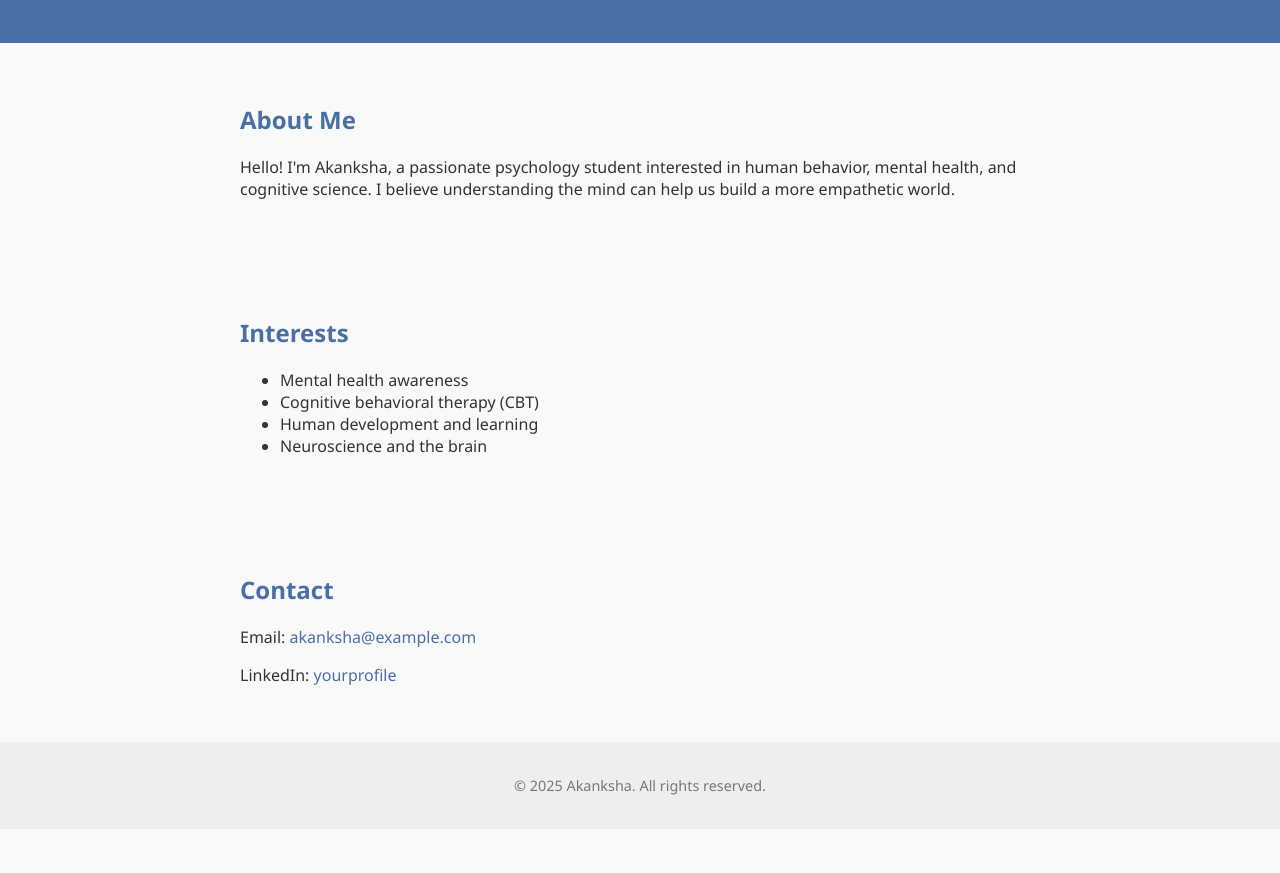
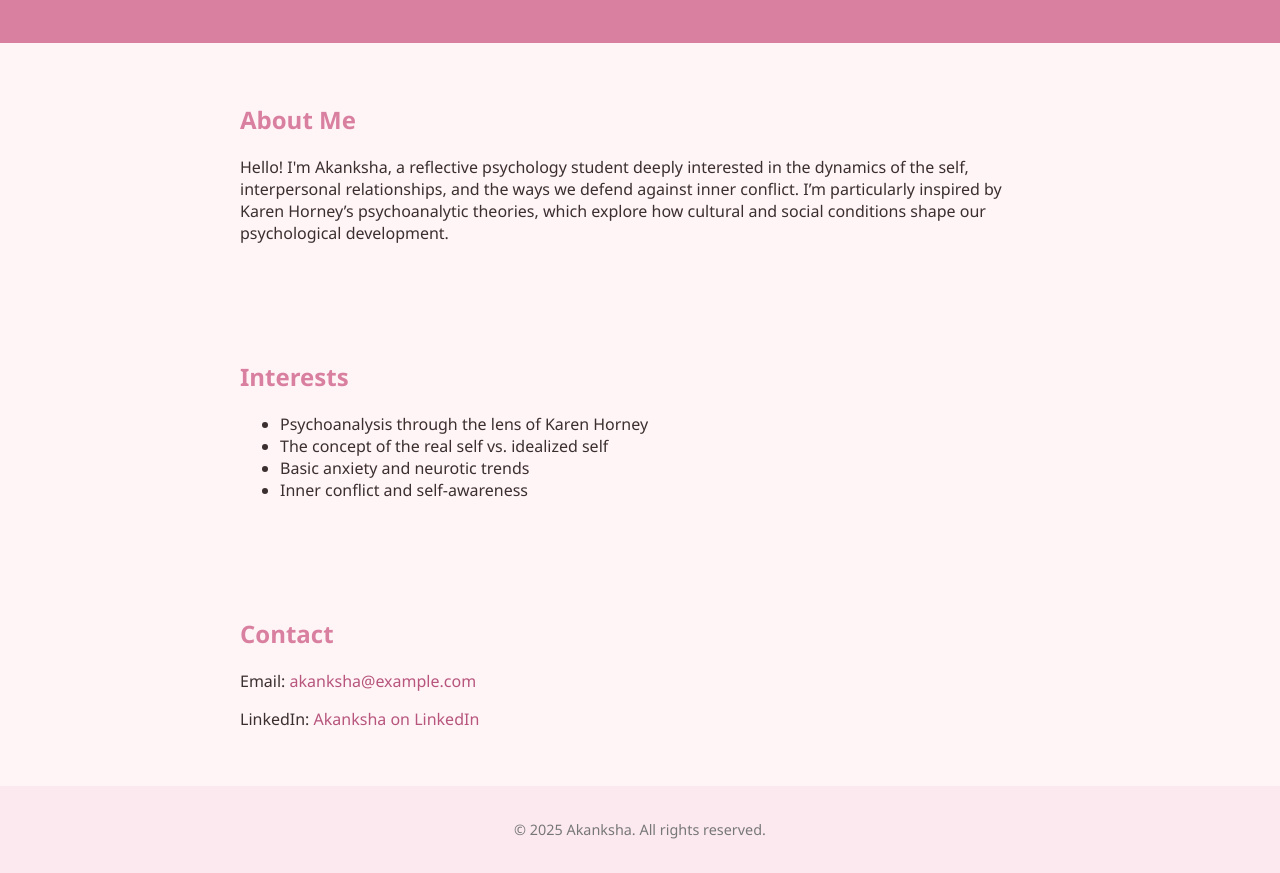
Before and after one commit to Akankshabhardwaj831/portfolio, a plain HTML site: page index.html in a window 1280 px wide. Shown: the part 148-1021 px from the top of the page. Before the commit the page ends 977 px from the top, so only its background shows below. Drawn offline with Linux system fonts and the light colour scheme.

Commit message:
Update index.html

```diff
--- a/index.html
+++ b/index.html
@@ -9,12 +9,12 @@
       font-family: 'Segoe UI', sans-serif;
       margin: 0;
       padding: 0;
-      background-color: #f9f9f9;
-      color: #333;
+      background-color: #fff4f6;
+      color: #3b2f2f;
     }
 
     header {
-      background-color: #4a6fa5;
+      background-color: #d980a0;
       color: white;
       padding: 40px 20px;
       text-align: center;
@@ -37,19 +37,19 @@
     }
 
     h2 {
-      color: #4a6fa5;
+      color: #d980a0;
     }
 
     footer {
       text-align: center;
       padding: 20px;
-      background-color: #eee;
+      background-color: #fce9ef;
       font-size: 0.9em;
       color: #777;
     }
 
     a {
-      color: #4a6fa5;
+      color: #b7557c;
       text-decoration: none;
     }
 
@@ -67,23 +67,23 @@
 
   <section>
     <h2>About Me</h2>
-    <p>Hello! I'm Akanksha, a passionate psychology student interested in human behavior, mental health, and cognitive science. I believe understanding the mind can help us build a more empathetic world.</p>
+    <p>Hello! I'm Akanksha, a reflective psychology student deeply interested in the dynamics of the self, interpersonal relationships, and the ways we defend against inner conflict. I’m particularly inspired by Karen Horney’s psychoanalytic theories, which explore how cultural and social conditions shape our psychological development.</p>
   </section>
 
   <section>
     <h2>Interests</h2>
     <ul>
-      <li>Mental health awareness</li>
-      <li>Cognitive behavioral therapy (CBT)</li>
-      <li>Human development and learning</li>
-      <li>Neuroscience and the brain</li>
+      <li>Psychoanalysis through the lens of Karen Horney</li>
+      <li>The concept of the real self vs. idealized self</li>
+      <li>Basic anxiety and neurotic trends</li>
+      <li>Inner conflict and self-awareness</li>
     </ul>
   </section>
 
   <section>
     <h2>Contact</h2>
     <p>Email: <a href="mailto:akanksha@example.com">akanksha@example.com</a></p>
-    <p>LinkedIn: <a href="https://www.linkedin.com/in/yourprofile" target="_blank">yourprofile</a></p>
+    <p>LinkedIn: <a href="https://www.linkedin.com/in/yourprofile" target="_blank">Akanksha on LinkedIn</a></p>
   </section>
 
   <footer>
```
